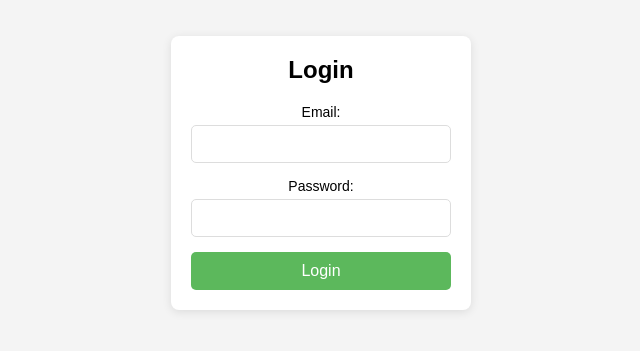
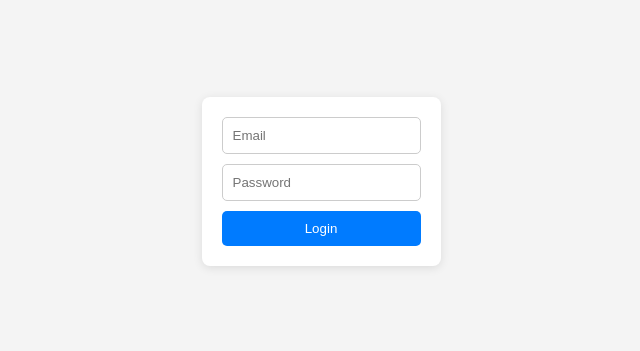
Before and after one commit to timjupiter/jupiter, a plain HTML site: page index.html in a window 1280 px wide. Shown: the part 227-578 px from the top of the page, without its empty margins (319-959 px from the left). Drawn offline with Linux system fonts and the light colour scheme.

Commit message:
Update index.html

```diff
--- a/index.html
+++ b/index.html
@@ -3,13 +3,45 @@
 <head>
     <meta charset="UTF-8">
     <meta name="viewport" content="width=device-width, initial-scale=1.0">
-    <title>Halaman Login</title>
+    <title>Login</title>
+    <style>
+        body {
+            display: flex;
+            justify-content: center;
+            align-items: center;
+            height: 100vh;
+            background-color: #f4f4f4;
+        }
+        form {
+            display: flex;
+            flex-direction: column;
+            background: white;
+            padding: 20px;
+            border-radius: 8px;
+            box-shadow: 0 2px 10px rgba(0, 0, 0, 0.1);
+        }
+        input {
+            margin-bottom: 10px;
+            padding: 10px;
+            border: 1px solid #ccc;
+            border-radius: 5px;
+        }
+        button {
+            padding: 10px;
+            background-color: #007bff;
+            color: white;
+            border: none;
+            border-radius: 5px;
+            cursor: pointer;
+        }
+        button:hover {
+            background-color: #0056b3;
+        }
+    </style>
     <script type="module">
-        // Import the functions you need from the SDKs you need
         import { initializeApp } from "https://www.gstatic.com/firebasejs/9.6.1/firebase-app.js";
         import { getAuth, signInWithEmailAndPassword } from "https://www.gstatic.com/firebasejs/9.6.1/firebase-auth.js";
 
-        // Your web app's Firebase configuration
         const firebaseConfig = {
             apiKey: "AIzaSyAwF9zniA7CBfEk0-EBnC7qTIveB1AQmYM",
             authDomain: "jupiter-1b026.firebaseapp.com",
@@ -20,100 +52,31 @@
             measurementId: "G-4SMG7QG8D0"
         };
 
-        // Initialize Firebase
         const app = initializeApp(firebaseConfig);
         const auth = getAuth(app);
 
-        // Event listener untuk form login
         document.addEventListener('DOMContentLoaded', () => {
-            const loginForm = document.getElementById('loginForm');
-            loginForm.addEventListener('submit', (event) => {
+            document.getElementById('loginForm').addEventListener('submit', (event) => {
                 event.preventDefault();
-                const email = document.getElementById('username').value;
+                const email = document.getElementById('email').value;
                 const password = document.getElementById('password').value;
 
                 signInWithEmailAndPassword(auth, email, password)
                     .then((userCredential) => {
-                        // Login berhasil
-                        window.location.href = 'dashboard.html'; // Ganti dengan URL dashboard Anda
+                        window.location.href = 'dashboard.html';
                     })
                     .catch((error) => {
-                        console.error('Login gagal: ', error);
                         alert('Login gagal: ' + error.message);
                     });
             });
         });
     </script>
-    <style>
-        * {
-            box-sizing: border-box;
-            margin: 0;
-            padding: 0;
-        }
-        body {
-            font-family: Arial, sans-serif;
-            height: 100vh;
-            display: flex;
-            justify-content: center;
-            align-items: center;
-            background-color: #f4f4f4;
-        }
-        .container {
-            background: white;
-            padding: 20px;
-            border-radius: 8px;
-            box-shadow: 0 2px 10px rgba(0, 0, 0, 0.1);
-            width: 300px;
-            text-align: center;
-        }
-        h1 {
-            margin-bottom: 20px;
-            font-size: 24px;
-        }
-        .form-group {
-            margin-bottom: 15px;
-        }
-        label {
-            display: block;
-            margin-bottom: 5px;
-            font-size: 14px;
-        }
-        input {
-            width: 100%;
-            padding: 10px;
-            border: 1px solid #ddd;
-            border-radius: 5px;
-            font-size: 14px;
-        }
-        button {
-            background-color: #5cb85c;
-            color: white;
-            border: none;
-            padding: 10px;
-            border-radius: 5px;
-            cursor: pointer;
-            width: 100%;
-            font-size: 16px;
-        }
-        button:hover {
-            background-color: #4cae4c;
-        }
-    </style>
 </head>
 <body>
-    <div class="container">
-        <h1>Login</h1>
-        <form id="loginForm">
-            <div class="form-group">
-                <label for="username">Email:</label>
-                <input type="email" id="username" required>
-            </div>
-            <div class="form-group">
-                <label for="password">Password:</label>
-                <input type="password" id="password" required>
-            </div>
-            <button type="submit">Login</button>
-        </form>
-    </div>
+    <form id="loginForm">
+        <input type="email" id="email" placeholder="Email" required>
+        <input type="password" id="password" placeholder="Password" required>
+        <button type="submit">Login</button>
+    </form>
 </body>
 </html>
```
